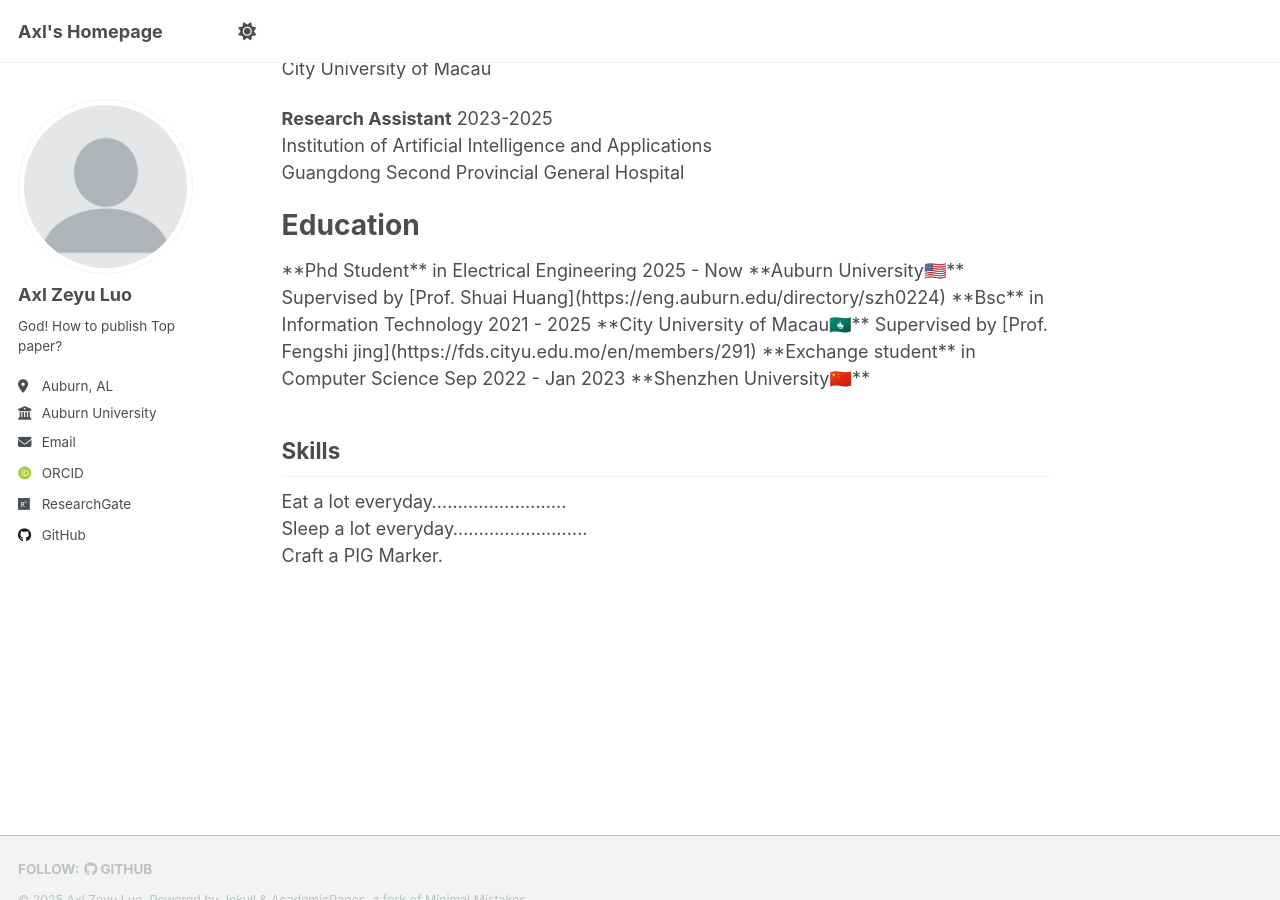
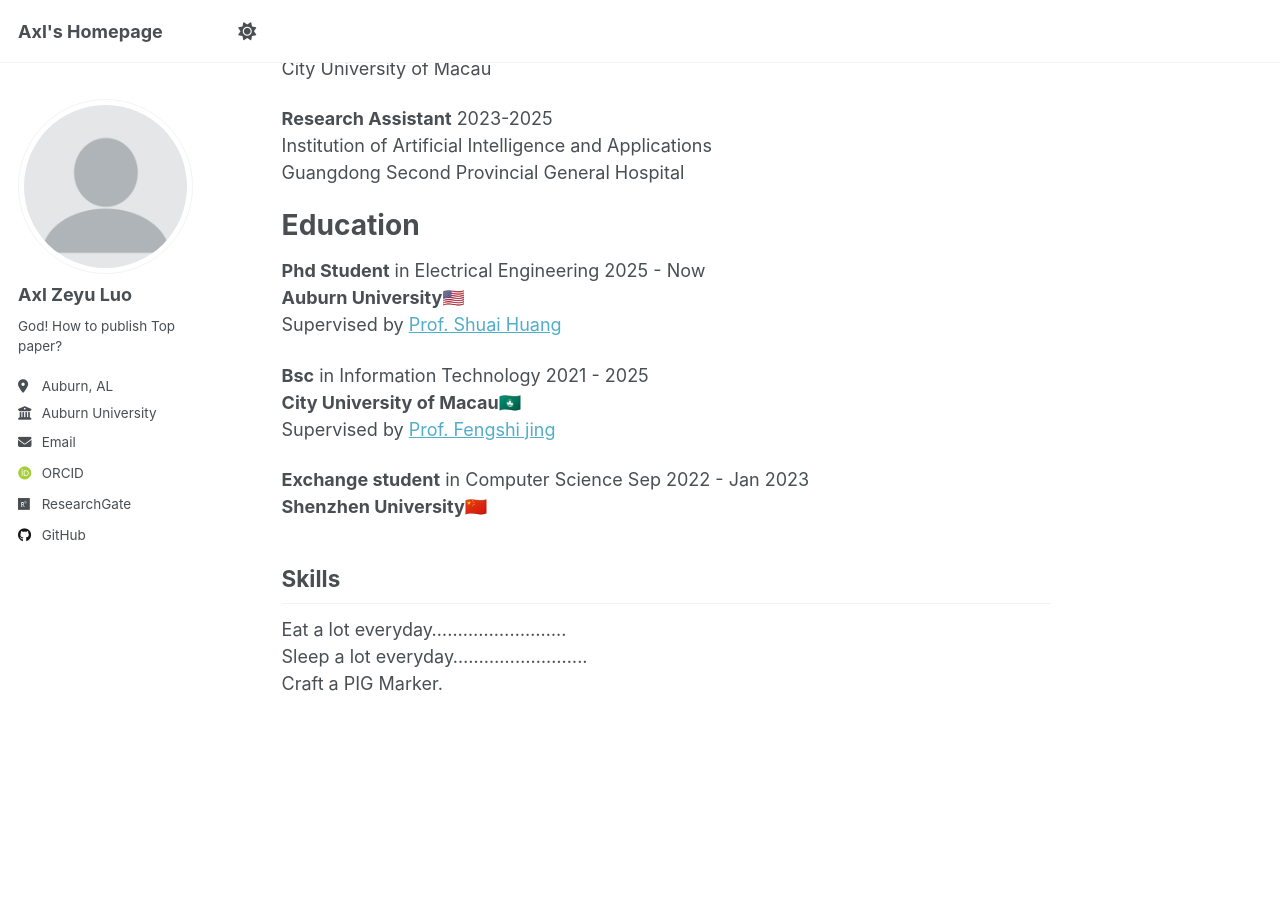
Before and after one commit to HyperPolyX/hyperpolyx.github.io, a Jekyll site: the page built from _pages/about.md, in a window 1280 px wide and 900 px high, scrolled down 755 px. Built offline with Jekyll 4.4.1, drawn with Linux system fonts in a browser that asks for light colours; some web fonts are replaced; a script that is not in the unit is left out.

Commit message:
Update about.md

```diff
--- a/_pages/about.md
+++ b/_pages/about.md
@@ -40,19 +40,18 @@ Guangdong Second Provincial General Hospital
 Education
 ======
 
-<div class="section-content">
-**Phd Student** in Electrical Engineering       2025 - Now
-**Auburn University🇺🇸**
-Supervised by [Prof. Shuai Huang](https://eng.auburn.edu/directory/szh0224)
+  **Phd Student** in Electrical Engineering       2025 - Now
+  **Auburn University🇺🇸**
+  Supervised by [Prof. Shuai Huang](https://eng.auburn.edu/directory/szh0224)
 
-**Bsc** in Information Technology       2021 - 2025
-**City University of Macau🇲🇴**
-Supervised by [Prof. Fengshi jing](https://fds.cityu.edu.mo/en/members/291)
+  **Bsc** in Information Technology       2021 - 2025
+  **City University of Macau🇲🇴**
+  Supervised by [Prof. Fengshi jing](https://fds.cityu.edu.mo/en/members/291)
 
-**Exchange student** in Computer Science Sep       2022 - Jan 2023
-**Shenzhen University🇨🇳**
+  **Exchange student** in Computer Science Sep       2022 - Jan 2023
+  **Shenzhen University🇨🇳**
 
-</div>
+
 
 Skills
 ------
```
